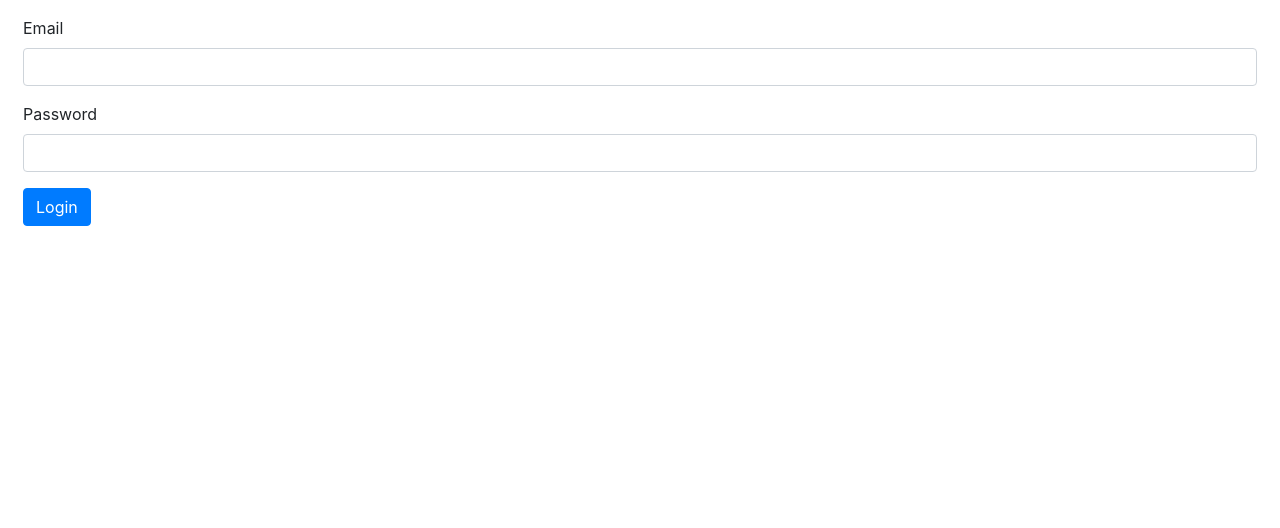
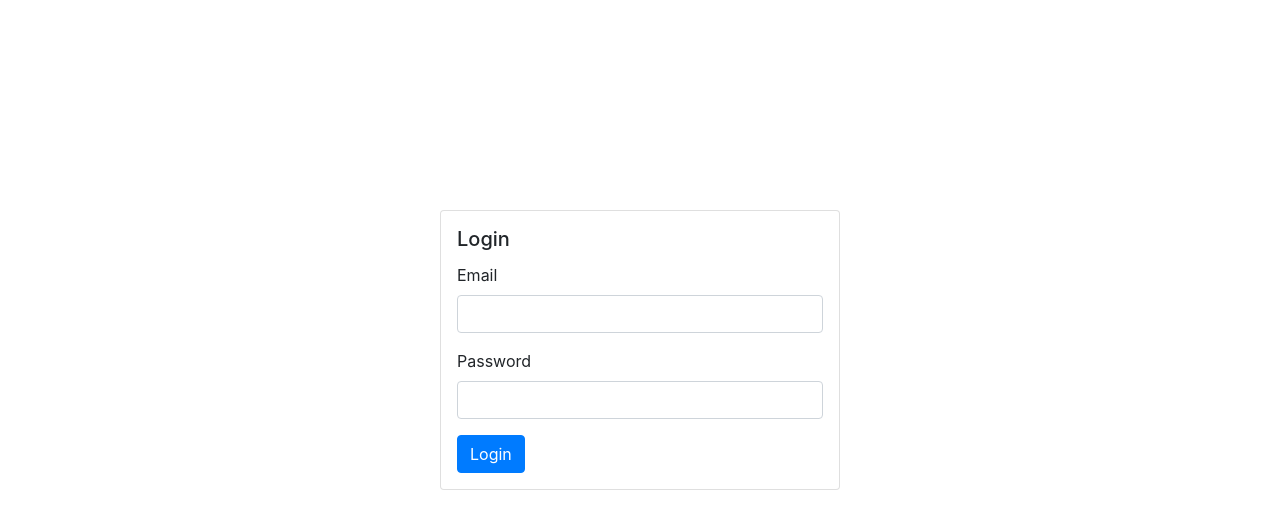
Before and after one commit to nielheo/tutorial, a React (Create React App) app: page /login in a window 1280 px wide. Shown: the top 528 px of the page. Built offline with nearby package versions, Linux system fonts and the light colour scheme.

Commit message:
Login Form

```diff
--- a/src/App.tsx
+++ b/src/App.tsx
@@ -12,7 +12,11 @@ class App extends React.Component<IAppProps, {}> {
       <div>
         {this.props.location.pathname !== "/login" && <AppBar />}
         <Container fluid={true}>
-          <Row className="py-3 px-2">
+          <Row
+            className={
+              this.props.location.pathname !== "/login" ? "py-3 px-2" : "p-0"
+            }
+          >
             <Col xs={12}>
               <Router />
             </Col>
--- a/src/components/login/index.tsx
+++ b/src/components/login/index.tsx
@@ -1,5 +1,16 @@
 import * as React from "react";
-import { Button, Form, FormGroup, Input, Label } from "reactstrap";
+import {
+  Button,
+  Card,
+  CardTitle,
+  Col,
+  Container,
+  Form,
+  FormGroup,
+  Input,
+  Label,
+  Row
+} from "reactstrap";
 // import Alert from "./Alert";
 
 export default class LoginForm extends React.Component<
@@ -21,6 +32,19 @@ export default class LoginForm extends React.Component<
 
   public render() {
     return (
+      <Container>
+        <Row style={{ minHeight: "100vh" }} className="align-items-center">
+          <Col sm={12}>
+            <Card
+              className="p-3"
+              sm={12}
+              style={{
+                margin: "0 auto 100px",
+                maxWidth: "400px",
+                position: "relative"
+              }}
+            >
+              <CardTitle>Login</CardTitle>
               <Form>
                 <FormGroup>
                   <Label for="email">Email</Label>
@@ -48,6 +72,10 @@ export default class LoginForm extends React.Component<
                   Login
                 </Button>
               </Form>
+            </Card>
+          </Col>
+        </Row>
+      </Container>
     );
   }
 }
```
Lines whose indentation alone changed are shown as unchanged.
